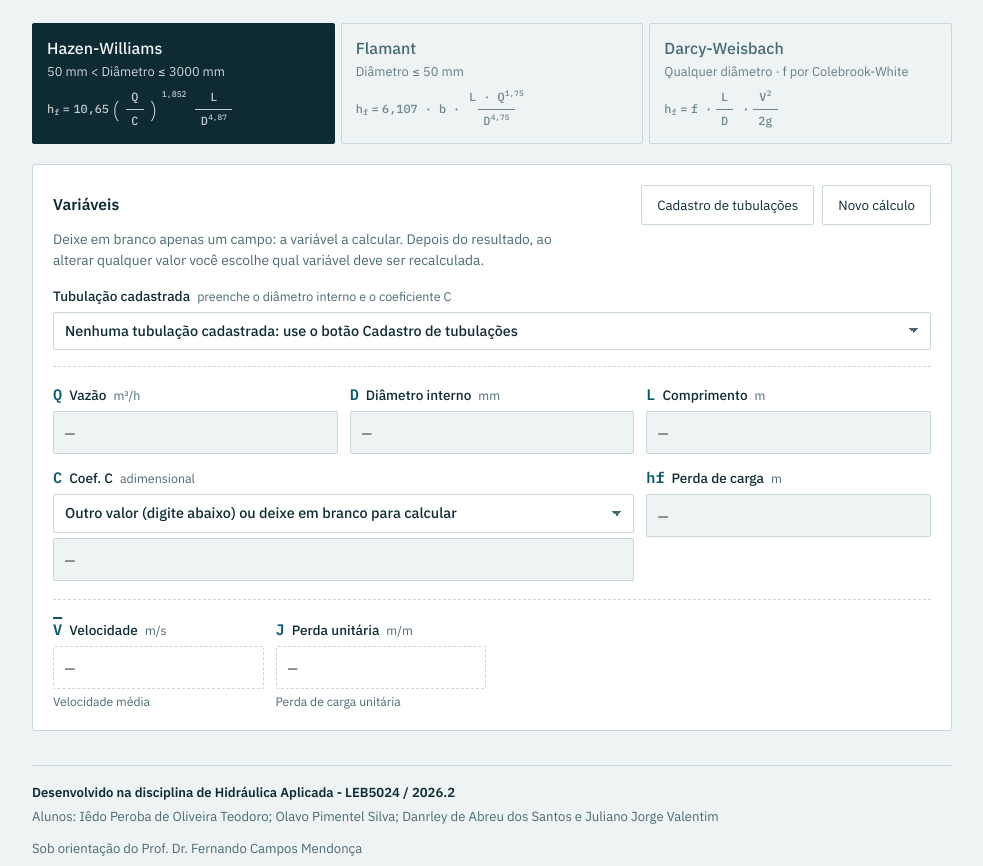
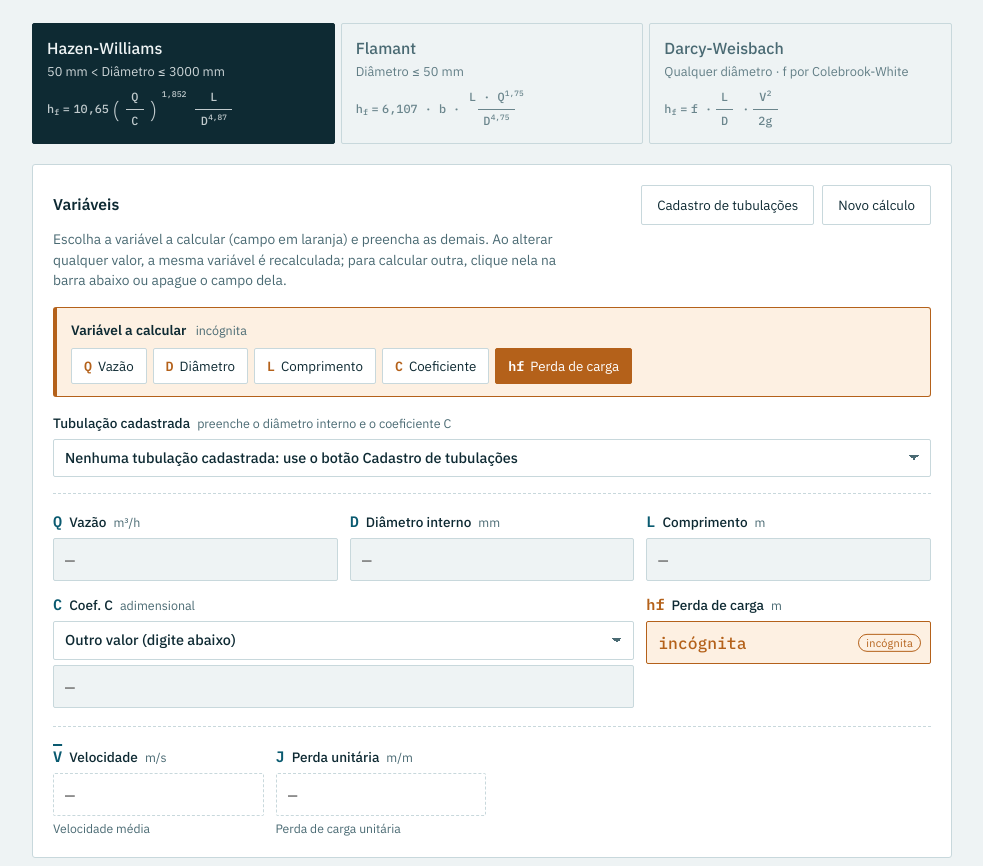
Before and after one commit to ESALQ-IRRIGA/ESALQ-IRRIGA.github.io, a plain HTML site: page perda_de_carga.html in a window 1280 px wide. Shown: the part 218-1084 px from the top of the page, without its empty margins (148-1131 px from the left). Drawn offline with Linux system fonts and the light colour scheme.

Commit message:
Atualiza calculadora de perda de carga (v1.3)

```diff
--- a/perda_de_carga.html
+++ b/perda_de_carga.html
@@ -82,8 +82,8 @@ select.mat:focus{outline:2px solid var(--water);outline-offset:-1px;border-color
 .field.mat-field{grid-column:1/-1}
 .grid.saidas{grid-template-columns:repeat(auto-fill,minmax(190px,1fr));margin-top:18px;padding-top:18px;border-top:1px dashed var(--line)}
 .saidas .field:not(.unknown) input{background:transparent;border-style:dashed;color:var(--ink-soft)}
-button.esc .atual{color:var(--ink-soft);font-size:.82em;margin-left:4px}
-button.esc:hover .atual{color:var(--surface)}
+select.mat:disabled{opacity:.55;cursor:default}
+.field.unknown input:disabled{opacity:1;cursor:not-allowed}
 @media (min-width:860px){.field.mat-field{grid-column:span 2}}
 .field input[readonly]{cursor:default}
 .field.unknown input::placeholder{color:var(--solve);opacity:1}
@@ -123,18 +123,19 @@ input:focus{outline:2px solid var(--water);outline-offset:-1px;border-color:var(
 .derived div{min-width:96px}
 .nota{margin-top:12px;font-size:.84rem;color:var(--solve);line-height:1.45}
 
-.escolha{margin:18px 0 0;padding:14px 16px;border:1px solid var(--solve);border-left:4px solid var(--solve);
+/* ---- seletor da variável a calcular (mesmo padrão do app de canais) ---- */
+.inc-linha{margin:0 0 16px;padding:12px 14px;border:1px solid var(--solve);border-left:4px solid var(--solve);
   background:var(--solve-bg);border-radius:3px}
-.escolha p{margin:0 0 2px;font-size:.9rem}
-.escolha .esc-tit{font-weight:600}
-.esc-ops{display:flex;flex-wrap:wrap;gap:8px;margin-top:12px}
-button.esc{font:500 .9rem/1.2 inherit;font-family:inherit;cursor:pointer;padding:9px 13px;
-  border:1px solid var(--solve);background:var(--surface);color:var(--ink);border-radius:2px}
-button.esc .sym{font-family:"IBM Plex Mono",monospace;font-weight:600;color:var(--solve);margin-right:6px}
-button.esc:hover{background:var(--solve);color:var(--surface)}
-button.esc:hover .sym{color:var(--surface)}
-button.esc.desfaz{border-color:var(--line);color:var(--ink-soft)}
-button.esc.desfaz:hover{background:transparent;border-color:var(--ink-soft);color:var(--ink)}
+.inc-linha .rot{display:block;font-size:.85rem;font-weight:600;margin-bottom:8px}
+.inc-linha .rot .un{color:var(--ink-soft);font-weight:400;font-size:.78rem;margin-left:6px}
+.seg{display:flex;flex-wrap:wrap;gap:6px}
+.seg button{font:500 .86rem/1.2 inherit;font-family:inherit;cursor:pointer;padding:8px 12px;
+  border:1px solid var(--line);background:var(--surface);color:var(--ink);border-radius:2px}
+.seg button .sym{font-family:"IBM Plex Mono",monospace;font-weight:600;color:var(--solve);margin-right:6px}
+.seg button:hover{border-color:var(--solve)}
+.seg button:focus-visible{outline:2px solid var(--water);outline-offset:2px}
+.seg button[aria-pressed="true"]{background:var(--solve);border-color:var(--solve);color:var(--surface)}
+.seg button[aria-pressed="true"] .sym{color:var(--surface)}
 .aviso-faixa{margin:18px 0 0;padding:12px 14px;border:1px solid var(--alert);border-left:4px solid var(--alert);
   border-radius:3px;background:var(--surface);font-size:.88rem;line-height:1.5;color:var(--alert);
   display:flex;flex-wrap:wrap;align-items:center;gap:10px 14px}
@@ -144,7 +145,6 @@ button.esc.desfaz:hover{background:transparent;border-color:var(--ink-soft);colo
   border:1px solid var(--alert);background:var(--surface);color:var(--alert);border-radius:2px}
 .aviso-faixa button:hover{background:var(--alert);color:var(--surface)}
 .aviso-faixa button:focus-visible{outline:2px solid var(--water);outline-offset:2px}
-button.esc:focus-visible{outline:2px solid var(--water);outline-offset:2px}
 .toolbar{display:flex;gap:10px;flex-wrap:wrap;margin-bottom:22px}
 button.act{
   font:500 .9rem/1 inherit;font-family:inherit;cursor:pointer;padding:10px 15px;
@@ -297,7 +297,11 @@ button.mini:focus-visible{outline:2px solid var(--water);outline-offset:2px}
         <button class="act" id="btn-limpa" title="Apaga todos os campos para começar outro cálculo">Novo cálculo</button>
       </div>
     </div>
-    <p class="hint">Deixe em branco apenas um campo: a variável a calcular. Depois do resultado, ao alterar qualquer valor você escolhe qual variável deve ser recalculada.</p>
+    <p class="hint">Escolha a variável a calcular (campo em laranja) e preencha as demais. Ao alterar qualquer valor, a mesma variável é recalculada; para calcular outra, clique nela na barra abaixo ou apague o campo dela.</p>
+    <div class="inc-linha">
+      <span class="rot" id="rot-inc">Variável a calcular <span class="un">incógnita</span></span>
+      <div class="seg" id="seg-inc" role="group" aria-labelledby="rot-inc"></div>
+    </div>
     <div class="info-dw" id="info-dw" hidden>
       <span class="rot">Fator de atrito f: Colebrook-White (1939), resolvida por iteração de Newton</span>
       <div class="cw" id="eq-cw"></div>
@@ -367,11 +371,6 @@ button.mini:focus-visible{outline:2px solid var(--water);outline-offset:2px}
     <div class="aviso-faixa" id="aviso-faixa" hidden aria-live="polite">
       <span id="aviso-txt"></span>
       <button type="button" id="aviso-btn"></button>
-    </div>
-    <div class="escolha" id="escolha" hidden aria-live="polite">
-      <p class="esc-tit" id="esc-tit"></p>
-      <p id="esc-sub">Qual variável deve ser recalculada com o novo valor?</p>
-      <div class="esc-ops" id="esc-ops"></div>
     </div>
     <div class="result empty" id="resultado" aria-live="polite">
       <p class="msg" id="msg"></p>
@@ -540,7 +539,7 @@ button.mini:focus-visible{outline:2px solid var(--water);outline-offset:2px}
   function vFmt(x){ return String(x).replace(".", ","); }
   function montaSel(){
     var M = MET[metodo];
-    SEL.innerHTML = '<option value="">Outro valor (digite abaixo) ou deixe em branco para calcular</option>' +
+    SEL.innerHTML = '<option value="">Outro valor (digite abaixo)</option>' +
       MAT[metodo].map(function(m, i){
         return '<option value="'+i+'">'+m[0]+' — '+M.sym+' = '+vFmt(m[1])+(metodo === "dw" ? " mm" : "")+'</option>';
       }).join("");
@@ -692,12 +691,10 @@ button.mini:focus-visible{outline:2px solid var(--water);outline-offset:2px}
       case "R": return MET[metodo].rug(v.Q, v.L, v.D, v.H);
     }
   }
-  // ---- alteração de um valor: o usuário escolhe o que recalcular ----
-  var calcAnt = [];    // variável calculada no último resultado
-  var ultimo = null;   // {inc, val}: incógnita do último resultado e seu valor (unidades de exibição)
-  var rawAnt = {};     // texto de cada campo no último resultado
-  var pend = null;     // {k, inc, snap, orig}: alteração aguardando a escolha
-  var ESC = document.getElementById("escolha");
+  // ---- variável a calcular: escolhida na barra, como no app de canais ----
+  var inc = "H";       // incógnita atual
+  var ultimoOk = null; // {inc, val}: último resultado válido (unidades de exibição)
+  var SEGI = document.getElementById("seg-inc");
   var SIMB = {Q:"Q", D:"D", L:"L", H:"hf"};
   function simbVar(k){ return k === "R" ? MET[metodo].sym : SIMB[k]; }
   function nomeR(){ return metodo === "dw" ? "rugosidade ε" : "coeficiente " + MET[metodo].sym; }
@@ -705,59 +702,55 @@ button.mini:focus-visible{outline:2px solid var(--water);outline-offset:2px}
     return {Q:"a vazão", D:"o diâmetro", L:"o comprimento", H:"a perda de carga",
             R:(metodo === "dw" ? "a " : "o ") + nomeR()}[k];
   }
-  var NOVO = {
-    Q:function(){ return "Nova vazão"; },
-    D:function(){ return "Novo diâmetro"; }, L:function(){ return "Novo comprimento"; },
-    R:function(){ return metodo === "dw" ? "Nova rugosidade ε" : "Novo coeficiente " + MET[metodo].sym; },
-    H:function(){ return "Nova perda de carga"; }
-  };
+  var ROT_INC = {Q:"Vazão", D:"Diâmetro", L:"Comprimento", H:"Perda de carga"};
   function numStr(x){ return String(Number(x.toPrecision(6))); }
   function vazio(k){ return EL[k].value.trim() === ""; }
 
-  function mostraEscolha(){
-    var k = pend.k, eraCalc = (k === pend.inc);
-    if(eraCalc){
-      var f = EL[k].closest(".field");
-      f.classList.remove("unknown","calc");
-      var b = f.querySelector(".badge"); if(b) b.remove();
-    }
-    caixa.style.display = "none";
-    ESC.hidden = false;
-    var fem = (k === "Q" || k === "H" || (k === "R" && metodo === "dw"));
-    document.getElementById("esc-tit").textContent = "Você alterou " + artVar(k) +
-      (eraCalc ? (fem ? ", que tinha sido calculada." : ", que tinha sido calculado.") : ".");
-    var cand = vazio(k) ? [] : ORDEM.filter(function(c){ return c !== k; });
-    if(!eraCalc) cand.sort(function(a, b){ return (b === pend.inc) - (a === pend.inc); });
-    document.getElementById("esc-sub").textContent = cand.length
-      ? "Qual variável deve ser recalculada com o novo valor?"
-      : "Digite o novo valor ou desfaça a alteração.";
-    document.getElementById("esc-ops").innerHTML = cand.map(function(c){
-      return '<button type="button" class="esc" data-k="'+c+'"><span class="sym">'+simbVar(c)+'</span>'+NOVO[c]()+
-        (c === pend.inc ? '<span class="atual">(atual)</span>' : '') + '</button>';
-    }).join("") + '<button type="button" class="esc desfaz" data-k="">Desfazer alteração</button>';
+  function montaInc(){
+    SEGI.innerHTML = ORDEM.map(function(k){
+      var rot = k === "R" ? (metodo === "dw" ? "Rugosidade" : "Coeficiente") : ROT_INC[k];
+      return '<button type="button" data-k="'+k+'" aria-pressed="'+(k === inc)+'"><span class="sym">'+simbVar(k)+'</span>'+rot+'</button>';
+    }).join("");
   }
-  document.getElementById("esc-ops").addEventListener("click", function(e){
-    var bt = e.target.closest("button"); if(!bt || !pend) return;
-    var c = bt.dataset.k;
-    if(!c) EL[pend.k].value = pend.orig;                 // desfazer
-    else if(c !== pend.inc){
-      if(pend.inc !== pend.k) EL[pend.inc].value = numStr(pend.snap);  // a antiga incógnita fica fixa
-      EL[c].value = "";                                  // a escolhida vira a nova incógnita
-    }
-    pend = null;
+  // marca a incógnita na barra e nos campos (laranja, bloqueado, selo "incógnita")
+  function marcaInc(){
+    Array.prototype.forEach.call(SEGI.querySelectorAll("button"), function(b){
+      b.setAttribute("aria-pressed", String(b.dataset.k === inc));
+    });
+    ORDEM.forEach(function(k){
+      var f = EL[k].closest(".field"), isInc = (k === inc), b = f.querySelector(".badge");
+      f.classList.toggle("unknown", isInc);
+      f.classList.remove("calc");
+      EL[k].disabled = isInc;
+      if(isInc) EL[k].value = "";
+      EL[k].placeholder = isInc ? "incógnita" : "—";
+      if(isInc && !b){ b = document.createElement("span"); b.className = "badge"; f.appendChild(b); }
+      else if(!isInc && b) b.remove();
+      if(isInc){ b.textContent = "incógnita"; b.style.top = (EL[k].offsetTop + EL[k].offsetHeight/2) + "px"; }
+    });
+    SEL.disabled = (inc === "R");
+  }
+  // troca a incógnita: a anterior fica fixa com o último valor calculado
+  function escolheInc(k){
+    if(k === inc) return;
+    if(ultimoOk && ultimoOk.inc === inc) EL[inc].value = numStr(ultimoOk.val);
+    inc = k;
+    EL[k].value = "";
+    ultimoOk = null;
     calcula();
+  }
+  SEGI.addEventListener("click", function(e){
+    var bt = e.target.closest("button"); if(bt) escolheInc(bt.dataset.k);
   });
-  // só é "alteração" quando o resultado já existia ao entrar no campo;
-  // enquanto o usuário ainda digita o último dado, apenas recalcula
-  var haviaResultado = false;
-  function aoFocar(){ haviaResultado = !!ultimo; }
-  function aoDigitar(k){
+  // atalho: apagar um campo (e sair dele) com todos os outros preenchidos faz dele a incógnita
+  function aoSair(k){
     return function(){
-      if(pend === null && ultimo && haviaResultado)
-        pend = {k:k, inc:ultimo.inc, snap:ultimo.val, orig: rawAnt[k] || ""};
-      calcula();
+      if(k === inc || !vazio(k)) return;
+      var outros = ORDEM.filter(function(c){ return c !== k && c !== inc && vazio(c); });
+      if(!outros.length) escolheInc(k);
     };
   }
+  function aoDigitar(){ calcula(); }
 
   // saídas calculadas (não editáveis): V, J e, em Darcy-Weisbach, Re e f
   function saida(k, val, dec){
@@ -837,40 +830,18 @@ button.mini:focus-visible{outline:2px solid var(--water);outline-offset:2px}
 
   function calcula(){
     sincSel(); sincTubo();
-    if(pend){
-      var outros = ORDEM.filter(function(c){ return c !== pend.k && c !== pend.inc && vazio(c); });
-      if(pend.k === pend.inc && vazio(pend.k)) pend = null;          // apagou: volta a ser calculada
-      else if(outros.length === 1 && !vazio(pend.k)){                // apagou outro campo: ele vira a incógnita
-        if(pend.inc !== pend.k) EL[pend.inc].value = numStr(pend.snap);
-        pend = null;
-      }
-      else if(outros.length > 1) pend = null;
-      else { mostraEscolha(); return; }
-    }
-    ESC.hidden = true;
-    calcAnt = []; ultimo = null;
-    var vazios = [], vals = {}, invalido = null;
+    marcaInc();
+    var faltam = [], vals = {}, invalido = null;
     ORDEM.forEach(function(k){
+      if(k === inc) return;                           // a incógnita não é lida
       var x = num(EL[k]);
-      if(x === null) vazios.push(k);
+      if(x === null) faltam.push(k);
       else if(isNaN(x)) invalido = k;
       else vals[k] = x;
     });
 
     saida("V", null); saida("J", null); saida("Re", null); saida("f", null); descDW(null); faixa(null);
     caixa.style.display = "";
-    Array.prototype.forEach.call(campos.querySelectorAll(".field"), function(f){
-      var k = f.dataset.k;
-      if(ORDEM.indexOf(k) < 0) return;                  // temperatura: dado auxiliar, nunca incógnita
-      var isInc = vazios.length === 1 && vazios[0] === k;
-      f.classList.toggle("unknown", isInc);
-      f.classList.remove("calc");
-      EL[k].placeholder = "—";
-      var b = f.querySelector(".badge");
-      if(isInc && !b){ b = document.createElement("span"); b.className="badge"; f.appendChild(b); }
-      else if(!isInc && b) b.remove();
-      if(isInc){ var inp = EL[k]; b.textContent = "incógnita"; b.style.top = (inp.offsetTop + inp.offsetHeight/2) + "px"; }
-    });
 
     var nu = null;
     if(metodo === "dw"){ nu = viscosidade(num(TEMP)); mostraNu(nu); }
@@ -893,13 +864,14 @@ button.mini:focus-visible{outline:2px solid var(--water);outline-offset:2px}
       falha("Informe a temperatura da água entre 0 e 100 °C: ela define a viscosidade cinemática.");
       return;
     }
-    if(vazios.length === ORDEM.length){
+    if(faltam.length === ORDEM.length - 1){
       neutro(""); caixa.style.display = "none";
       return;
     }
-    if(vazios.length > 1){
-      neutro("Deixe em branco apenas um campo, a variável a calcular. Agora há " + vazios.length + ": " +
-             vazios.map(function(k){ return k === "R" ? nomeR() : META[k].nome.toLowerCase(); }).join(", ") + ".");
+    if(faltam.length){
+      var nomes = faltam.map(function(k){ return artVar(k); });
+      var lista = nomes.length > 1 ? nomes.slice(0, -1).join(", ") + " e " + nomes[nomes.length-1] : nomes[0];
+      neutro("Para calcular " + artVar(inc) + ", informe " + lista + ". Para calcular outra variável, escolha-a na barra \u201cVariável a calcular\u201d.");
       return;
     }
 
@@ -910,32 +882,22 @@ button.mini:focus-visible{outline:2px solid var(--water);outline-offset:2px}
       L: vals.L, R: vals.R, H: vals.H, nu: nu
     };
 
-    var resolvidas = [];
     erroDW = null;
-    if(vazios.length === 1){
-      v[vazios[0]] = eqPerda(vazios[0], v);
-      resolvidas.push(vazios[0]);
-    }
+    v[inc] = eqPerda(inc, v);
     v.V = velocidade(v.Q, v.D);
 
     var falhou = ORDEM.concat("V").find(function(k){ return !isFinite(v[k]) || naoPositivo(k, v[k]); });
     if(falhou){ falha(erroDW || "O resultado não é fisicamente válido. Revise os dados de entrada."); return; }
 
-    // verificação: todos os campos preenchidos
     var checks = [];
-    if(vazios.length === 0){
-      var hc = eqPerda("H", v), dH = v.H - hc;
-      checks.push(Math.abs(dH) > 1e-3*Math.max(1, v.H)
-        ? "A perda informada não bate com a calculada, " + fmt(hc,3) + " m (diferença de " + fmt(dH,3) + " m)."
-        : "Confere: a perda calculada é " + fmt(hc,3) + " m, diferença de " + fmt(dH,4) + " m.");
-    } else if(metodo === "dw" && vazios[0] !== "H"){
+    if(metodo === "dw" && inc !== "H"){
       // Q ou D resolvidos por bissecção: o salto de f entre laminar e turbulento pode impedir a solução exata
       var hv = eqPerda("H", v);
       if(Math.abs(hv - v.H) > 1e-3*v.H)
         checks.push("Não há solução exata: a perda informada cai no salto do fator de atrito entre os regimes laminar e turbulento (Re ≈ 2300). O valor mostrado é o limite entre os dois regimes.");
     }
 
-    acerta(resolvidas, v, [], checks, vazios.length === 0);
+    acerta([inc], v, [], checks, false);
   }
 
   function neutro(t){ caixa.className = "result empty"; ok.hidden = true; msg.hidden = false; msg.textContent = t; }
@@ -953,7 +915,6 @@ button.mini:focus-visible{outline:2px solid var(--water);outline-offset:2px}
 
     var unicas = [];
     ORDEM.forEach(function(k){ if(resolvidas.indexOf(k) >= 0 && unicas.indexOf(k) < 0) unicas.push(k); });
-    calcAnt = unicas.slice();
 
     // mostra o valor calculado dentro do próprio campo da incógnita
     unicas.forEach(function(k){
@@ -979,10 +940,7 @@ button.mini:focus-visible{outline:2px solid var(--water);outline-offset:2px}
     saida("J", v.H/v.L, 5);
     saida("V", v.V, 3);
     faixa(v.D*1000, resolvidas.indexOf("D") >= 0);
-    if(unicas.length === 1){
-      ultimo = {inc: unicas[0], val: exibe(unicas[0], v).val};
-      rawAnt = {}; ORDEM.forEach(function(k){ rawAnt[k] = EL[k].value; });
-    }
+    if(unicas.length === 1) ultimoOk = {inc: unicas[0], val: exibe(unicas[0], v).val};
 
     var notas = checks.slice();
     if(metodo === "dw"){
@@ -1023,7 +981,8 @@ button.mini:focus-visible{outline:2px solid var(--water);outline-offset:2px}
     // a tubulação escolhida continua e preenche o coeficiente do novo método
     ORDEM.forEach(function(k){ EL[k].value = ""; });
     SEL.value = "";
-    pend = null; ultimo = null;
+    ultimoOk = null;
+    montaInc();
     if(SELT.value) aplicaTubo(SELT.value); else calcula();
   }
 
@@ -1031,10 +990,9 @@ button.mini:focus-visible{outline:2px solid var(--water);outline-offset:2px}
   document.getElementById("tab-fl").addEventListener("click", function(){ trocaMetodo("fl"); });
   document.getElementById("tab-dw").addEventListener("click", function(){ trocaMetodo("dw"); });
   ORDEM.forEach(function(k){
-    EL[k].addEventListener("input", aoDigitar(k));
-    EL[k].addEventListener("focus", aoFocar);
+    EL[k].addEventListener("input", aoDigitar);
+    EL[k].addEventListener("change", aoSair(k));
   });
-  SEL.addEventListener("focus", aoFocar);
   TEMP.addEventListener("input", function(){ calcula(); });   // muda ν e recalcula a mesma incógnita
   window.addEventListener("resize", function(){
     Array.prototype.forEach.call(document.querySelectorAll("#painel .field .badge"), function(b){
@@ -1046,9 +1004,9 @@ button.mini:focus-visible{outline:2px solid var(--water);outline-offset:2px}
   document.getElementById("btn-limpa").addEventListener("click", function(){
     ORDEM.forEach(function(k){ EL[k].value = ""; });
     SELT.value = "";
-    pend = null; ultimo = null;
+    ultimoOk = null;
     calcula();
-    EL.Q.focus();
+    (inc === "Q" ? EL.D : EL.Q).focus();
   });
 
   // ---- cadastro de tubulações (guardado neste navegador) --------------
@@ -1122,11 +1080,12 @@ button.mini:focus-visible{outline:2px solid var(--water);outline-offset:2px}
   function aplicaTubo(id){
     var t = acha(id); if(!t) return;
     SELT.value = id;
+    var c = coefTubo(t);
+    // a tubulação define D e o coeficiente: se um deles era a incógnita, passa a calcular a perda de carga
+    if(inc === "D" || (inc === "R" && c !== null)) inc = "H";
     EL.D.value = numStr(t.di);
-    var c = coefTubo(t);
     if(c !== null) EL.R.value = numStr(c);
-    // dados novos de tubulação: começa um cálculo novo com as demais variáveis mantidas
-    pend = null; ultimo = null; haviaResultado = false;
+    ultimoOk = null;
     calcula();
   }
   function sincTubo(){                              // desmarca se D ou o coeficiente forem alterados à mão
@@ -1316,7 +1275,7 @@ button.mini:focus-visible{outline:2px solid var(--water);outline-offset:2px}
     rd.readAsText(f);
   });
 
-  montaSel();
+  montaSel(); montaInc();
   montaTubos();
   calcula();
 })();
```
